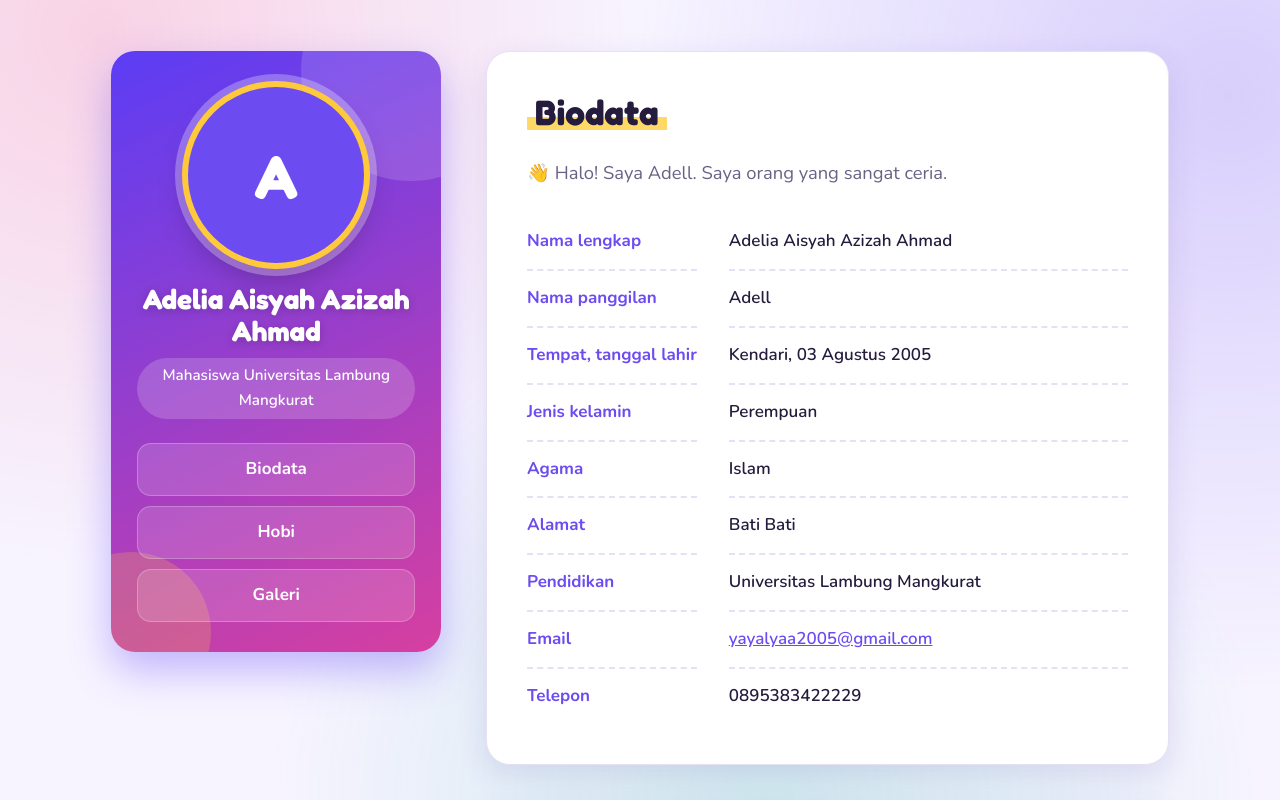
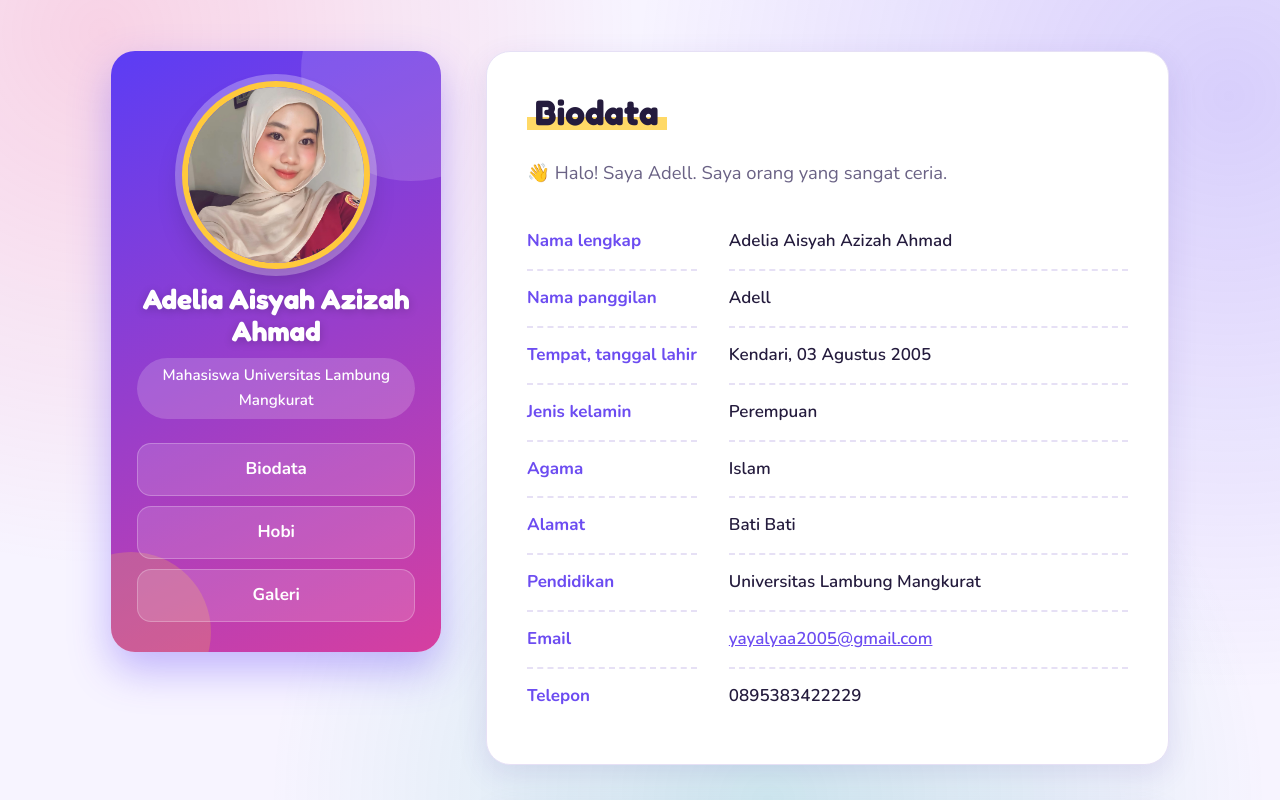
Before and after one commit to deleyaya/adellbaikhati, a plain HTML site: page index.html in a window 1280 px wide. Shown: the top 800 px of the page. Drawn offline with nearby package versions, Linux system fonts and the light colour scheme.

Commit message:
Fix image source format in profile section

```diff
--- a/index.html
+++ b/index.html
@@ -186,7 +186,7 @@ footer::after{content:" ✨"}
   <aside class="profile">
     <div class="avatar">
       <!-- Ganti dengan foto profil Anda: foto/profil.jpg -->
-      <img src="profil.jpg,jpeg" alt="Foto profil" onerror="this.remove()">
+      <img src="profil.jpg.jpeg" alt="Foto profil" onerror="this.remove()">
       <span aria-hidden="true">A</span>
     </div>
     <h1>Adelia Aisyah Azizah Ahmad</h1>
```
